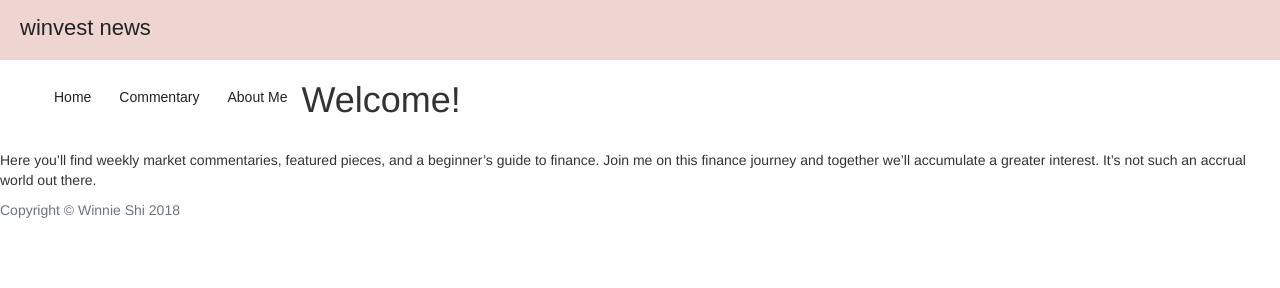
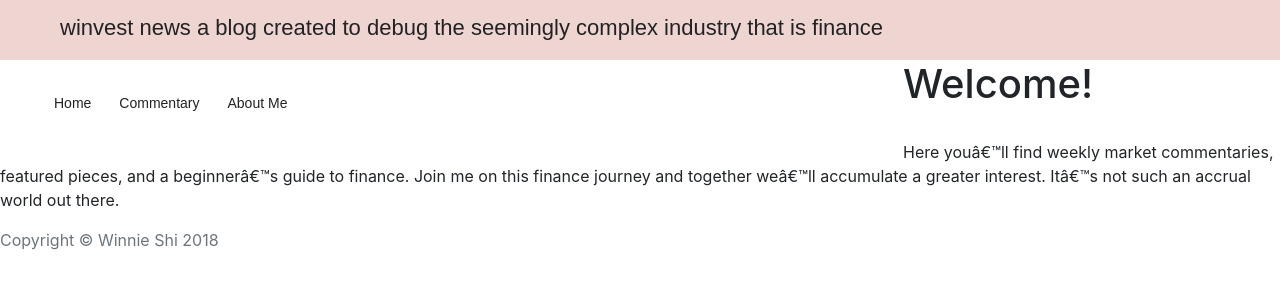
Before and after one commit to winnies100/winnies100.github.io, a website: page index.html in a window 1280 px wide. Drawn offline with nearby package versions, Linux system fonts and the light colour scheme.

Commit message:
Update index.html

```diff
--- a/index.html
+++ b/index.html
@@ -2,20 +2,20 @@
 <html lang="en">
 
   <head>
-
+<!--
     <meta charset="utf-8">
     <meta name="viewport" content="width=device-width, initial-scale=1, shrink-to-fit=no">
     <meta name="description" content="">
     <meta name="author" content="">
-	<meta name="viewport" content="width=device-width, initial-scale=1">
+	<meta name="viewport" content="width=device-width, initial-scale=1">-->
 
 
     <title>Winvest News</title>
 
     <!-- Bootstrap core CSS -->
-    <link href="vendor/bootstrap/css/bootstrap.min.css" rel="stylesheet">
+    <link rel="stylesheet" href="vendor/bootstrap/css/bootstrap.min.css" >
 
-    <!-- Custom fonts for this template -->
+    <!-- Custom fonts for this template
 	<link rel="stylesheet" href="https://maxcdn.bootstrapcdn.com/bootstrap/3.3.7/css/bootstrap.min.css">
   	<script src="https://ajax.googleapis.com/ajax/libs/jquery/3.3.1/jquery.min.js"></script>
   	<script src="https://maxcdn.bootstrapcdn.com/bootstrap/3.3.7/js/bootstrap.min.js"></script>
@@ -23,18 +23,16 @@
     <link href="vendor/font-awesome/css/font-awesome.min.css" rel="stylesheet" type="text/css">
     <link href='https://fonts.googleapis.com/css?family=Lora:400,700,400italic,700italic' rel='stylesheet' type='text/css'>
     <link href='https://fonts.googleapis.com/css?family=Open+Sans:300italic,400italic,600italic,700italic,800italic,400,300,600,700,800' rel='stylesheet' type='text/css'>
-
+ -->
     <!-- Custom styles for this template
     <link href="css/clean-blog.min.css" rel="stylesheet">-->
 
   </head>
 
   <body>
-
-
 		<nav>
-			<p> winvest news </p>
 			<ul>
+				<p> winvest news         a blog created to debug the seemingly complex industry that is finance </p>
 				<li> <a href="index.html"> Home </a> </li> <!--the # is a placeholder for the link you put in-->
 				<li> 	<a href="#"> Commentary </a>
 					<ul>
```
